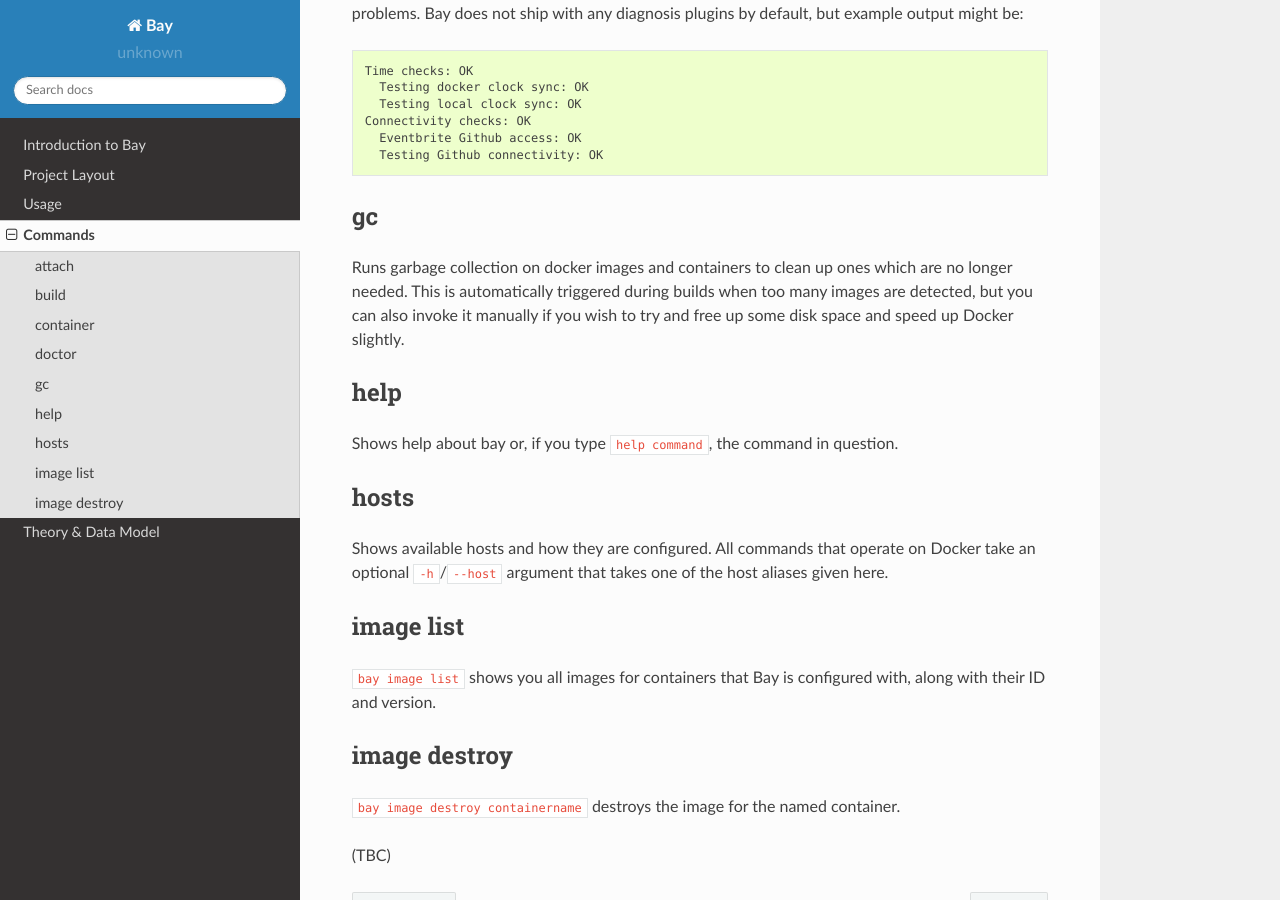
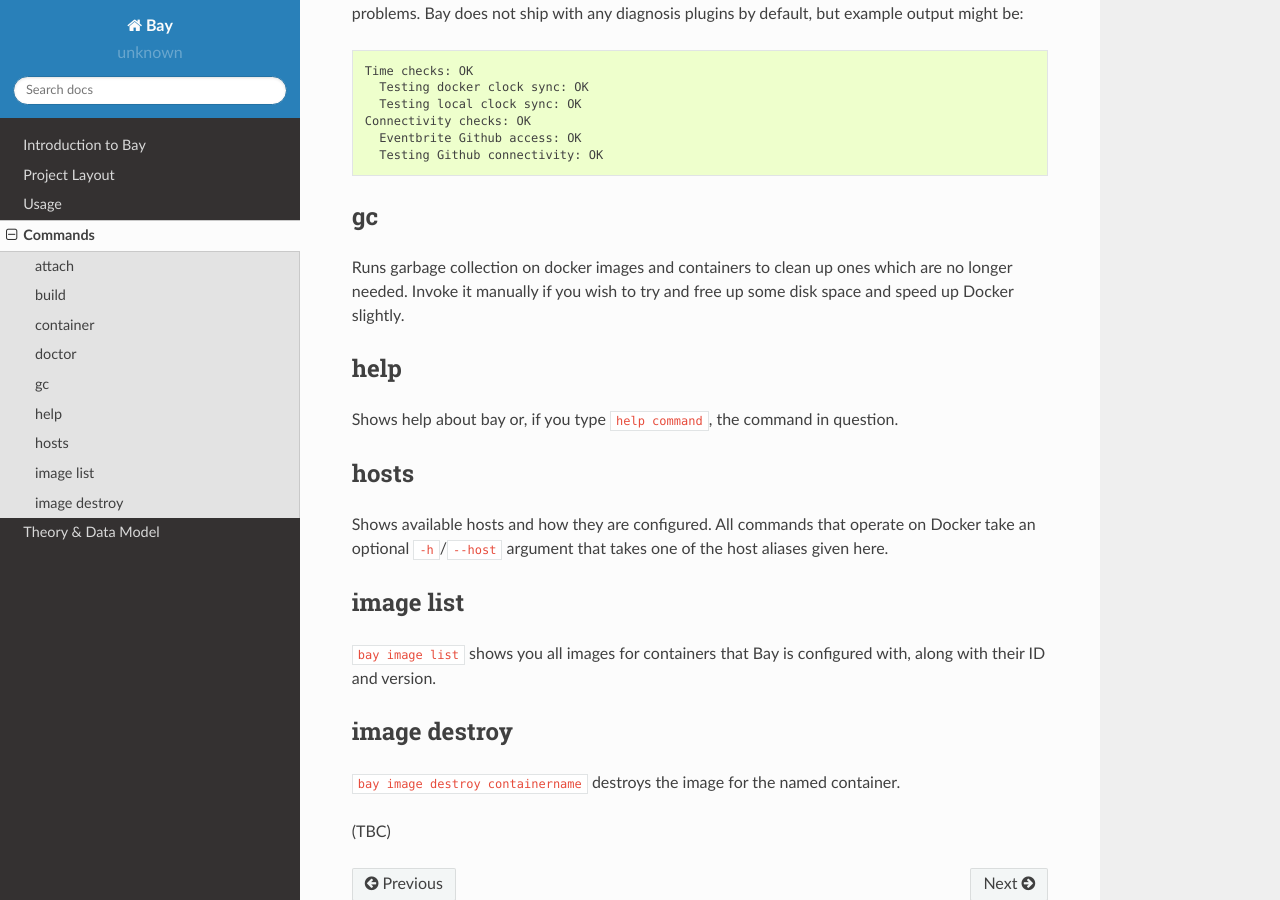
Before and after one commit to eventbrite/bay, a Sphinx documentation site: the page built from docs/commands.rst, in a window 1280 px wide and 900 px high, scrolled down 1322 px. Built offline with Sphinx 7.4.7 and the Read the Docs theme 2.0.0, drawn with Linux system fonts in a browser that asks for light colours.

Commit message:
Remove auto behavior from bay gc doc

```diff
--- a/docs/commands.rst
+++ b/docs/commands.rst
@@ -72,8 +72,7 @@ gc
 --
 
 Runs garbage collection on docker images and containers to clean up ones which
-are no longer needed. This is automatically triggered during builds when too
-many images are detected, but you can also invoke it manually if you wish to
+are no longer needed. Invoke it manually if you wish to
 try and free up some disk space and speed up Docker slightly.
 
 
```
